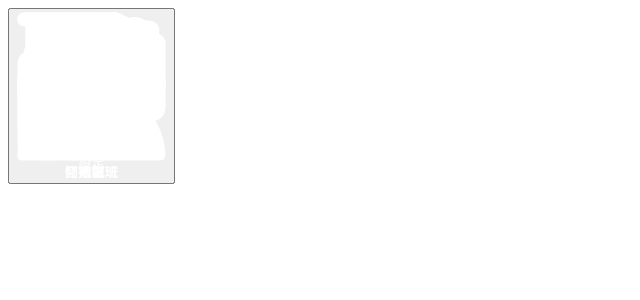
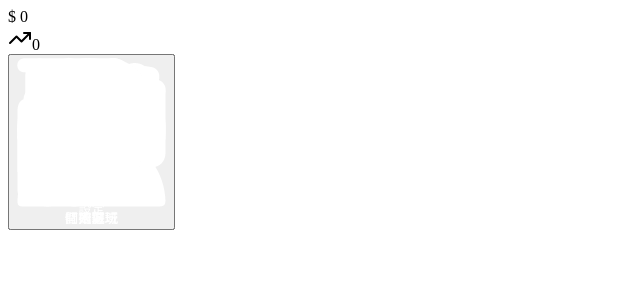
Before and after one commit to Office-Politics-Game/Office-Politics-Game, a Vue app: page /lobby in a window 1280 px wide. Shown: the top 300 px of the page, without its empty margins (0-640 px from the left). Built offline with nearby package versions, Linux system fonts and the light colour scheme; the HTML template or start-up script is replaced by a standard one.

Commit message:
feat: 新增大廳玩家遊戲幣顯示

```diff
--- /dev/null
+++ b/src/components/common/CurrencyBar.vue
@@ -0,0 +1,63 @@
+<template>
+  <section
+    class="flex items-center gap-2 text-white lg:gap-3"
+  >
+    <div
+      v-if="items.includes('coins')"
+      class="-skew-x-[20deg] bg-slate-950/35 px-3 py-0.5 shadow-[inset_0_0_12px_rgba(255,255,255,0.08)] backdrop-blur-sm"
+    >
+      <div class="flex skew-x-[20deg] items-center gap-1.5">
+        <span
+          class="grid h-4 w-4 place-items-center rounded-full border border-yellow-200/80 text-[10px] font-black text-yellow-300 lg:h-5 lg:w-5 lg:text-xs"
+        >
+          $
+        </span>
+        <span class="min-w-8 text-[10px] font-bold tracking-normal text-white/90 lg:min-w-12 lg:text-sm">
+          {{ currencyStore.coins }}
+        </span>
+      </div>
+    </div>
+
+    <div
+      v-if="items.includes('gems')"
+      class="-skew-x-[20deg] bg-slate-950/35 px-3 py-0.5 shadow-[inset_0_0_12px_rgba(255,255,255,0.08)] backdrop-blur-sm"
+    >
+      <div class="flex skew-x-[20deg] items-center gap-1.5">
+        <span class="grid h-4 w-4 place-items-center rounded-sm bg-sky-200/80 text-blue-900 lg:h-5 lg:w-5">
+          <TrendingUp class="h-3 w-3 lg:h-3.5 lg:w-3.5" />
+        </span>
+        <span class="min-w-8 text-[10px] font-bold tracking-normal text-white/90 lg:min-w-12 lg:text-sm">
+          {{ currencyStore.gems }}
+        </span>
+      </div>
+    </div>
+
+    <div
+      v-if="items.includes('tickets')"
+      class="-skew-x-[20deg] bg-slate-950/35 px-3 py-0.5 shadow-[inset_0_0_12px_rgba(255,255,255,0.08)] backdrop-blur-sm"
+    >
+      <div class="flex skew-x-[20deg] items-center gap-1.5">
+        <span class="text-[10px] font-black text-blue-100 lg:text-xs">
+          T
+        </span>
+        <span class="min-w-8 text-[10px] font-bold tracking-normal text-white/90 lg:min-w-12 lg:text-sm">
+          {{ currencyStore.tickets }}
+        </span>
+      </div>
+    </div>
+  </section>
+</template>
+
+<script setup>
+import { TrendingUp } from "lucide-vue-next";
+import { useCurrencyStore } from "@/stores/currencyStore.js";
+
+defineProps({
+  items: {
+    type: Array,
+    default: () => ["coins", "gems", "tickets"],
+  },
+});
+
+const currencyStore = useCurrencyStore();
+</script>
--- a/src/components/menu/LobbyMenu.vue
+++ b/src/components/menu/LobbyMenu.vue
@@ -8,6 +8,10 @@
         class="social-flip-face social-flip-front relative h-full w-full bg-[length:100%_100%] bg-center shadow-2xl"
         :style="{ backgroundImage: `url(${menuBg})` }"
       >
+        <CurrencyBar
+          class="absolute bottom-4 right-8.5 lg:bottom-9 lg:right-14.5"
+          :items="['coins', 'gems']"
+        />
         <!-- 開始遊玩 -->
         <button
           class="menu-btn left-[35px] top-[32px] h-[244px] w-[170px] gap-6 lg:left-[58px] lg:top-[53px] lg:h-[407px] lg:w-[283px]"
@@ -130,6 +134,7 @@ import { ref } from "vue";
 import { useRouter } from "vue-router";
 import friendBg from "@/assets/images/bg-friend-view.webp";
 import menuBg from "@/assets/images/menu.webp";
+import CurrencyBar from "@/components/common/CurrencyBar.vue";
 
 const router = useRouter();
 const isSocialTransitioning = ref(false);
```
